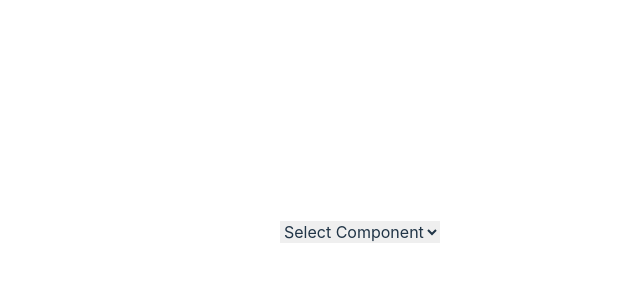
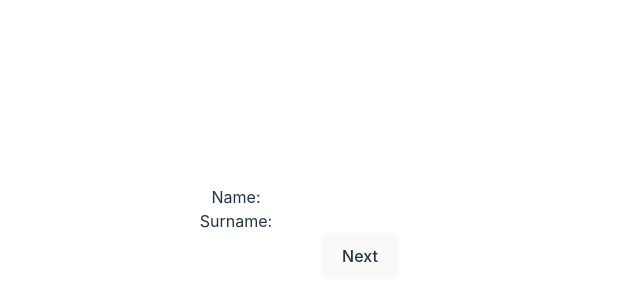
Before and after one commit to norbertgawlik/react-module-2, a React (Vite) app: page / in a window 1280 px wide. Shown: the part 168-468 px from the top of the page, without its empty margins (280-920 px from the left). Built offline with nearby package versions, Linux system fonts and the light colour scheme.

Commit message:
formWizard

```diff
--- a/package.json
+++ b/package.json
@@ -12,10 +12,11 @@
     "build-storybook": "storybook build"
   },
   "dependencies": {
+    "clsx": "^2.1.1",
     "react": "^18.2.0",
+    "react-datepicker": "^6.9.0",
     "react-dom": "^18.2.0",
-    "tailwind-merge": "^2.3.0",
-    "clsx": "^2.1.1"
+    "tailwind-merge": "^2.3.0"
   },
   "devDependencies": {
     "@chromatic-com/storybook": "^1.3.3",
--- a/src/App.tsx
+++ b/src/App.tsx
@@ -1,10 +1,10 @@
 import './App.css';
-import { Generator } from './components/Generator';
+import { FormWizard } from './components/FormWizard';
 
 function App() {
   return (
     <>
-      <Generator/>
+      <FormWizard/>
     </>
   )
 }
--- /dev/null
+++ b/src/components/FormWizard/FormWizard.tsx
@@ -0,0 +1,177 @@
+import { ChangeEventHandler, useState, type MouseEventHandler} from "react";
+import { Input,Button } from "../../ui";
+import DatePicker from 'react-datepicker';
+import 'react-datepicker/dist/react-datepicker.css';
+
+type FormData = {
+    firstname : string,
+    surname : string,
+    birthdate : Date | null,
+    hobby : string,
+};
+
+type ValidateData = {
+    [key : string] : {
+        error : boolean,
+        errorTxt : string
+    }
+};
+
+export const FormWizard = () => {
+    const [activeStep, setActiveStep] = useState<number>(1);
+    const [isDateSelected, setIsDateSelected] = useState<boolean>(true);
+
+    const [formData,setFormData] = useState<FormData>({
+        firstname : '',
+        surname : '',
+        birthdate : null,
+        hobby : '',
+    });
+
+    const [validateData, setValidateData] = useState<ValidateData>({
+        firstname : {error:false,errorTxt:'Add firstname!'},
+        surname : {error:false,errorTxt:'Add surname!'},
+        birthdate : {error:false,errorTxt:'Add birth date!'},
+        hobby : {error:false,errorTxt:'Add hobby!'}
+    });
+
+    const handleChange : ChangeEventHandler<HTMLInputElement> = (e) =>{
+        const id = e.target.id;
+        const value = e.target.value;
+        setFormData({
+            ...formData,
+            [id] : value
+        });
+    };
+
+    const handleDateChange = (date: Date | null) => {
+        if(date){
+            setIsDateSelected(true);
+            setFormData({
+                ...formData,
+                birthdate : date
+            });
+        }else{
+            setIsDateSelected(false);
+            setFormData({
+                ...formData,
+                birthdate : null
+            });
+        }
+    };
+
+
+    const handleSubmit : MouseEventHandler<HTMLButtonElement> = (e) => {
+        e.preventDefault();
+        switch(activeStep){
+            case 1:
+                checkField("firstname");
+                checkField("surname");
+                if(formData.firstname.length &&
+                    formData.surname.length) setActiveStep(2);
+            break;
+            case 2:
+                checkField("birthdate");
+                checkField("hobby");
+                if(formData.birthdate && formData.hobby.length) setActiveStep(3);
+            break;
+            case 3:
+                console.log({
+                    firstname : formData.firstname,
+                    surname : formData.surname,
+                    birthdate: formData.birthdate?.toString(),
+                    hobby: formData.hobby
+                });
+            break;
+        }
+    };
+
+    const checkField = (name : keyof FormData) => {
+        if(formData[name] == ""){
+            console.log('error');
+            setValidateData(prev => ({
+                ...prev,
+                [name] : {
+                    error : true,
+                    errorTxt: prev[name].errorTxt
+                }
+            }));
+        }else{
+            setValidateData(prev => ({
+                ...prev,
+                [name] : {
+                    error : false,
+                    errorTxt: prev[name].errorTxt
+                }
+            }));
+        }
+    };
+
+    return(
+        <>
+            <form>
+                {activeStep === 1 &&
+                <div className="step step1">
+                    <Input
+                        name="firstname"
+                        label="Name"
+                        onChange={handleChange}
+                    />
+                    {validateData.firstname.error &&
+                        <p className="text-sm uppercase text-red-500">
+                            {validateData.firstname.errorTxt}
+                        </p>
+                    }
+                    <Input
+                        name="surname"
+                        label="Surname"
+                        onChange={handleChange}
+                    />
+                    {validateData.surname.error &&
+                        <p className="text-sm uppercase text-red-500">
+                            {validateData.surname.errorTxt}
+                        </p>
+                    }
+                    <Button onClick={handleSubmit} label="Next"/>
+                </div>}
+                {activeStep === 2 &&
+                    <div className="step step2">
+                        <DatePicker
+                            selected={formData.birthdate}
+                            onChange={(date : Date) => handleDateChange(date as Date)}
+                            dateFormat="dd-MM-yyyy"
+                            placeholderText="Select a date"
+                        />
+                        {!isDateSelected && <p className="text-sm text-red-500 my-2">Select a date!</p>}
+                        <p>Selected Date: {formData.birthdate ? formData.birthdate.toLocaleDateString() : 'None'}</p>
+
+                        {validateData.birthdate.error &&
+                            <p className="text-sm uppercase text-red-500">
+                                {validateData.biirthday.errorTxt}
+                            </p>
+                        }
+                        <Input
+                            name="hobby"
+                            label="Hobby"
+                            onChange={handleChange}
+                        />
+                        {validateData.hobby.error &&
+                            <p className="text-sm uppercase text-red-500">
+                                {validateData.hobby.errorTxt}
+                            </p>
+                        }
+                        <Button onClick={handleSubmit} label="Next"/>
+                    </div>}
+                    {activeStep === 3 &&
+                    <div className="step step3">
+                        Summary:
+                        <p>Name: {formData.firstname}</p>
+                        <p>Surname: {formData.surname}</p>
+                        <p>Birthday: {formData.birthdate?.toLocaleDateString().toString()}</p>
+                        <p>Hobby: {formData.hobby}</p>
+                        <Button onClick={handleSubmit} label="Send"/>
+                    </div>}
+            </form>
+        </>
+    )
+};
--- /dev/null
+++ b/src/components/FormWizard/index.ts
@@ -0,0 +1 @@
+export {FormWizard} from "./FormWizard";
--- a/src/components/Generator/Generator.tsx
+++ b/src/components/Generator/Generator.tsx
@@ -65,8 +65,7 @@ export const Generator = () => {
 
                 {selectedOption === "Text" ?
                     <div>
-                        <Text className="text-sm text-gray-500">Change text:</Text>
-                        <Input value={textValue} onChange={handleInputChange}/>
+                        <Input label="Change text" name="change" value={textValue} onChange={handleInputChange}/>
                     </div> : null
                 }
 
--- a/src/ui/Button/Button.tsx
+++ b/src/ui/Button/Button.tsx
@@ -6,14 +6,14 @@ type Props = {
     className? : string;
 } & ComponentProps<'button'>;
 
-export const Button = ({label, className, ...ref} : Props) => {
+export const Button = ({label, className, ...rep} : Props) => {
     return(
         <button
             className={cn(
                 "mt-2 mb-2 py-1.5 text-sm border transition ease-in hover:outline-none hover:opacity-85",
                 className
             )}
-            {...ref}>
+            {...rep}>
                 {label}
         </button>
     );
--- a/src/ui/Input/Input.tsx
+++ b/src/ui/Input/Input.tsx
@@ -1,14 +1,27 @@
-import { ComponentProps } from "react";
+import { ComponentPropsWithRef, forwardRef, type Ref} from "react";
 type Props = {
     type? : string,
-} & ComponentProps<'input'>;
+    label : string
+} & ComponentPropsWithRef<'input'>;
 
-export const Input = ({type = 'text', ...rep} : Props) => {
+export const Input = forwardRef(
+    ({type = 'text', label, name, ...rep} : Props, ref : Ref<HTMLInputElement>) => {
     return(
-        <input
-            type={type}
-            className="px-2 py-1 rounded text-yellow-50 placeholder:text-yellow-50"
-            {...rep}
-        ></input>
+        <>
+        <div className="my-3">
+            <label
+                className="text-xs text-gray-500 text-left block mb-1 cursor-pointer"
+                htmlFor={name}>
+                {label}:
+            </label>
+            <input
+                id={name}
+                type={type}
+                ref={ref}
+                className="px-2 py-1 block rounded text-yellow-50 placeholder:text-yellow-50"
+                {...rep}
+            ></input>
+        </div>
+        </>
     );
-};
+});
```
Also changed, not shown: 1 other file (tests, documents, lock files or other folders).
